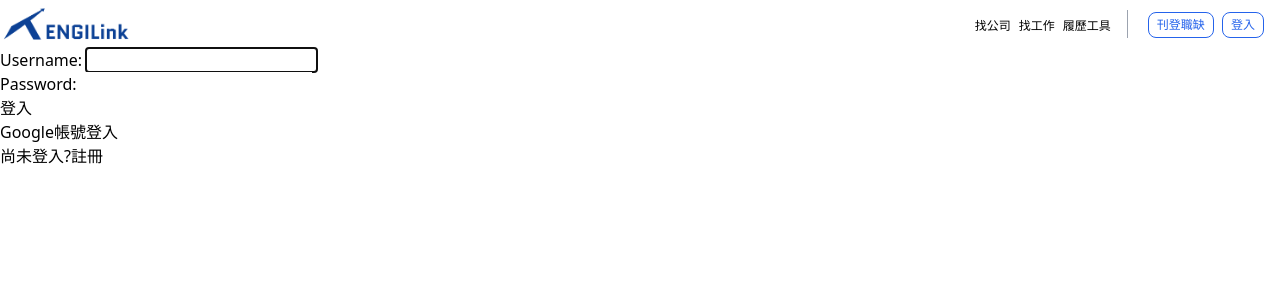
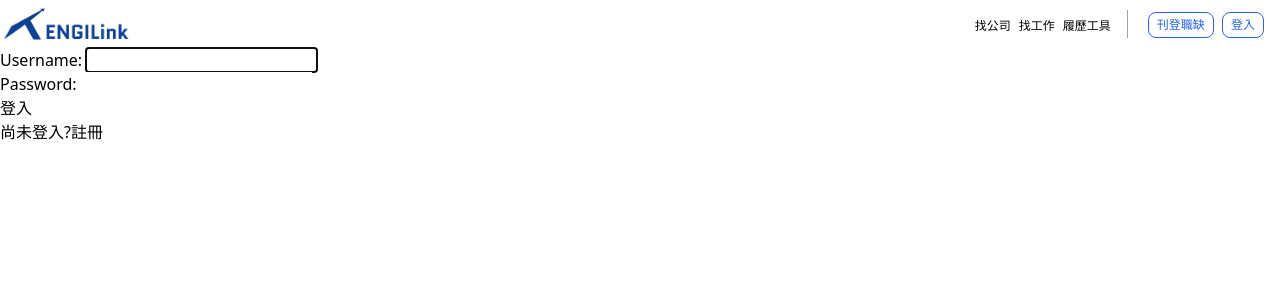
Before and after one commit to tw30006/16th-EngiLink, a Django app: page /companies/login/ in a window 1280 px wide. Shown: the top 304 px of the page. Run offline with Django 5.2, Linux system fonts and the light colour scheme; style sheets or scripts are compiled from the project's sources; some libraries are stand-ins or nearby versions.

Commit message:
feat: settings & cancel company google login

```diff
--- a/core/settings.py
+++ b/core/settings.py
@@ -226,6 +226,6 @@ SOCIALACCOUNT_PROVIDERS = {
 
 SITE_ID = int(os.getenv('SITE_ID', 1))
 
-LOGIN_REDIRECT_URL = "/users"
+LOGIN_REDIRECT_URL = "/users/"
 
 SOCIALACCOUNT_LOGIN_ON_GET = True
--- a/templates/companies/login.html
+++ b/templates/companies/login.html
@@ -1,13 +1,9 @@
 {% extends 'base.html' %}
-{% load socialaccount %}
 {% block content %}
   <form method="post">
     {% csrf_token %}
     {{ form }}
     <button type="submit">登入</button>
   </form>
-  <div>
-    <a href="{% provider_login_url 'google' %}">Google帳號登入</a>
-  </div>
   <p>尚未登入?<a href="{% url 'companies:signup' %}">註冊</a></p>
 {% endblock %}
```
